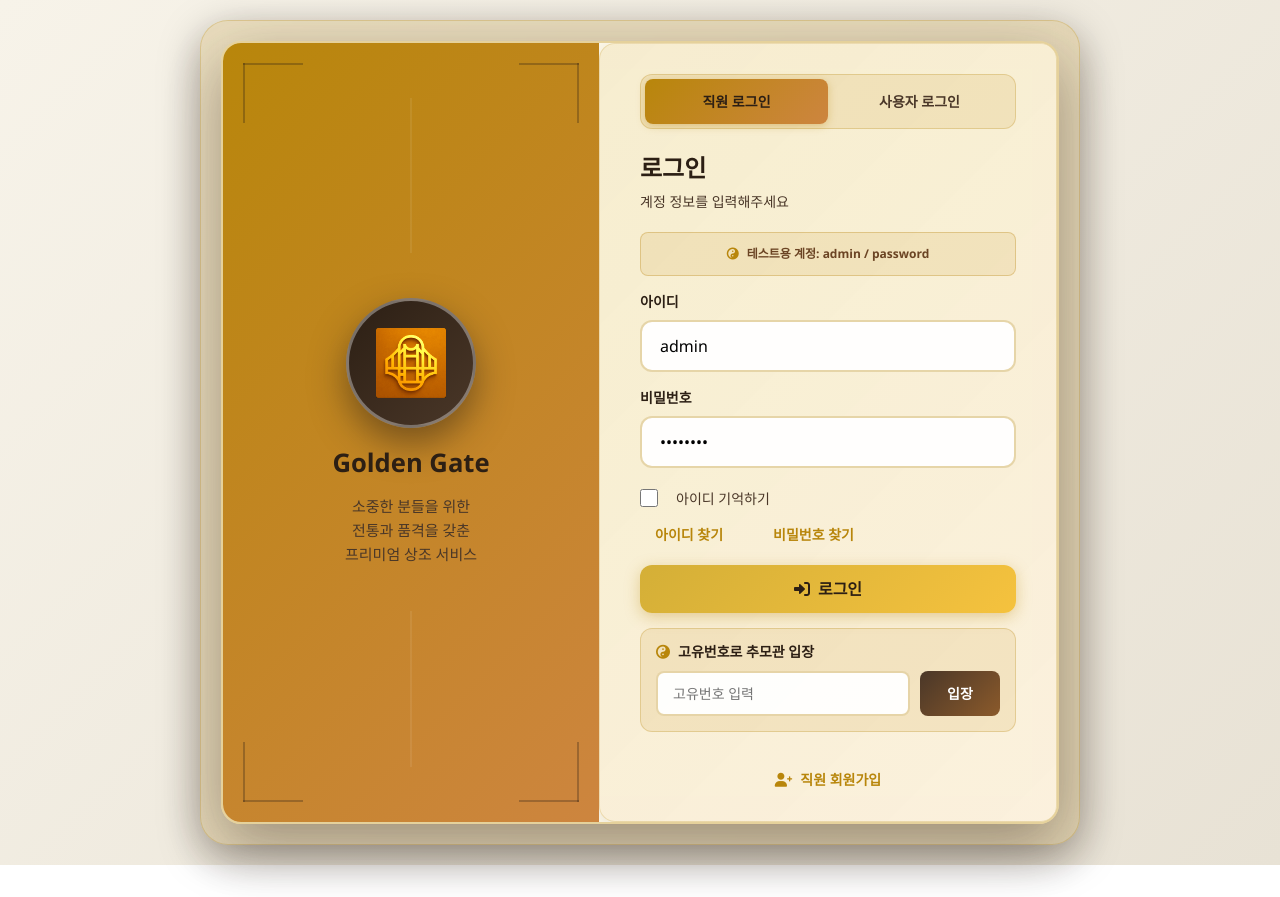
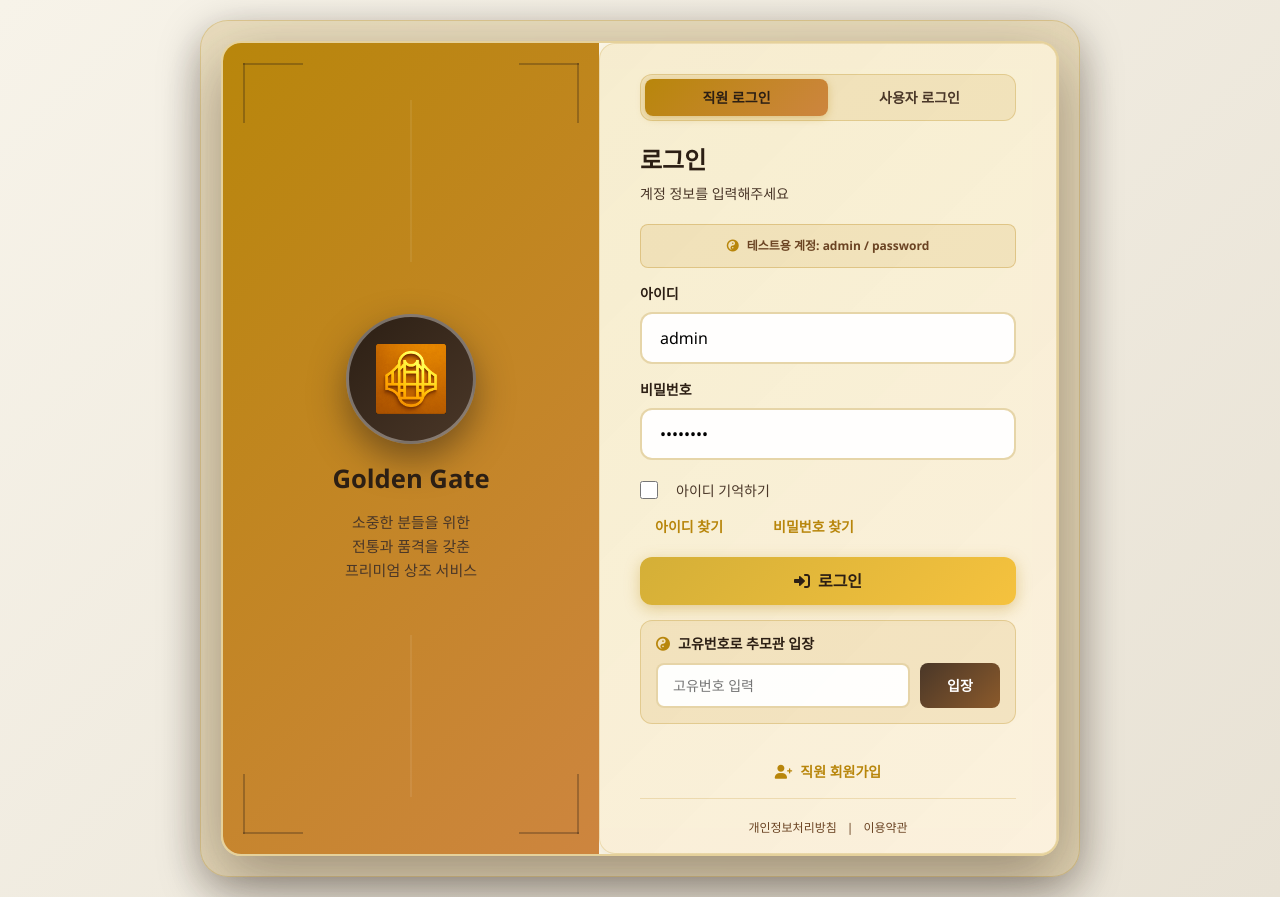
Before and after one commit to Aivle-Bigproject11/Front, a React (Create React App) app: page /login in a window 1280 px wide. Before the commit the page ends 865 px from the top, so only its background shows below. Built offline with nearby package versions, Linux system fonts and the light colour scheme; no server answers.

Commit message:
로그인페이지 푸터 추가

```diff
--- a/src/pages/Login.js
+++ b/src/pages/Login.js
@@ -313,7 +313,7 @@ const Login = () => {
             {/* 오른쪽 폼 영역 */}
             <div className="login-right" style={{
               flex: '1',
-              padding: '30px 40px',
+              padding: '30px 40px 15px 40px',
               display: 'flex',
               flexDirection: 'column',
               background: activeTab === 'employee'
@@ -338,7 +338,7 @@ const Login = () => {
                 onClick={() => setActiveTab('employee')}
                 style={{
                     flex: 1,
-                    padding: '12px 20px',
+                    padding: '8px 20px',
                     border: 'none',
                     borderRadius: '8px',
                     background: activeTab === 'employee'
@@ -361,7 +361,7 @@ const Login = () => {
                 onClick={() => setActiveTab('user')}
                 style={{
                     flex: 1,
-                    padding: '12px 20px',
+                    padding: '8px 20px',
                     border: 'none',
                     borderRadius: '8px',
                     background: activeTab === 'user'
@@ -695,7 +695,8 @@ const Login = () => {
 
               {/* 회원가입 링크 */}
               <div className="login-links" style={{
-                textAlign: 'center'
+                textAlign: 'center',
+                marginBottom: '15px'
                 }}>
                 {activeTab === 'employee' && (
                   <button
@@ -729,6 +730,27 @@ const Login = () => {
                     <i className="fas fa-user-plus me-2"></i>사용자 회원가입
                   </button>
                 )}
+              </div>
+
+              {/* 개인정보처리방침 및 이용약관 */}
+              <div className="privacy-links" style={{
+                textAlign: 'center',
+                paddingTop: '15px',
+                borderTop: '1px solid rgba(184, 134, 11, 0.2)'
+              }}>
+                <a href="#" style={{
+                  color: '#6B4423',
+                  textDecoration: 'none',
+                  fontSize: '12px',
+                  fontWeight: '500'
+                }}>개인정보처리방침</a>
+                <span style={{ margin: '0 10px', color: '#6B4423', fontSize: '12px' }}>|</span>
+                <a href="#" style={{
+                  color: '#6B4423',
+                  textDecoration: 'none',
+                  fontSize: '12px',
+                  fontWeight: '500'
+                }}>이용약관</a>
               </div>
             </div>
           </div>
```
